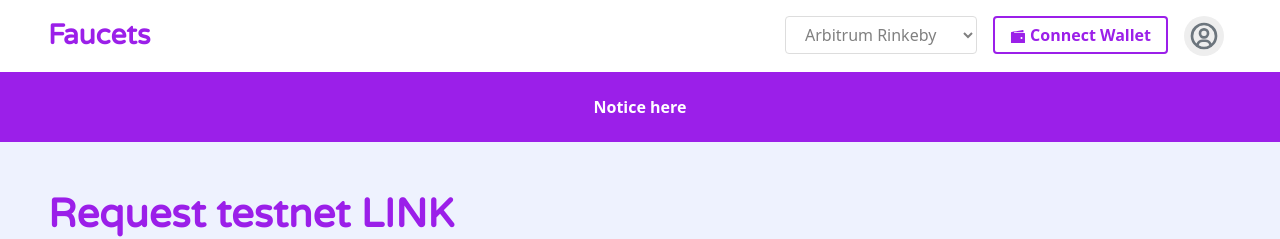
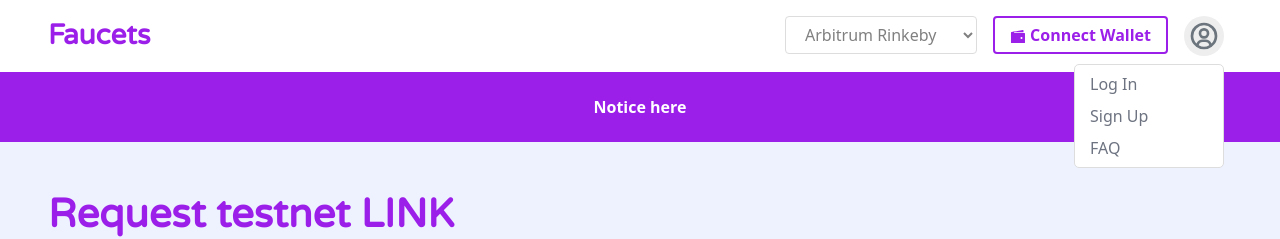
Before and after one commit to Abdullah-Sakib/Faucets, a React (Create React App) app: page / in a window 1280 px wide. Shown: the top 239 px of the page. Built offline with nearby package versions, Linux system fonts and the light colour scheme.

Commit message:
Added the custom profileDropdown manu

```diff
--- a/src/Pages/Home/Home.js
+++ b/src/Pages/Home/Home.js
@@ -2,6 +2,8 @@ import React from "react";
 import { AiFillWarning } from "react-icons/ai";
 import WalletForm from "../../components/WalletForm/WalletForm";
 import "./Home.css";
+
+
 
 const Home = () => {
   return (
--- a/src/Pages/SharedPages/Navbar/NavBar.css
+++ b/src/Pages/SharedPages/Navbar/NavBar.css
@@ -16,9 +16,17 @@
   margin: 8px;
 }
 
+
+
 .drop-down {
   padding: 6px 15px;
   border: 1px solid #ddd;
   color: gray;
   background-color: white;
+  content: none;
+  /* -webkit-appearance: none; */
 }
+
+#dropdown-basic::after {
+  content: none;
+}
--- a/src/Pages/SharedPages/Navbar/Navbar.js
+++ b/src/Pages/SharedPages/Navbar/Navbar.js
@@ -1,9 +1,28 @@
 import React from "react";
-import {  Nav, Navbar } from "react-bootstrap";
+import { Dropdown, Nav, Navbar } from "react-bootstrap";
 import { Link } from "react-router-dom";
 import { BiUserCircle } from "react-icons/bi";
 import { IoWalletSharp } from "react-icons/io5";
 import "./NavBar.css";
+import ProfileDropdown from "../../../components/ProfileDropdown/ProfileDropdown";
+
+const currencies = [
+  {
+    id: 1,
+    name: "BNB Chain Testnet",
+    logo: "https://cryptonodes.io/wp-content/uploads/2022/06/Binance-Icon-Logo.wine_.svg",
+  },
+  {
+    id: 2,
+    name: "BNB Chain Testnet",
+    logo: "https://cryptonodes.io/wp-content/uploads/2022/06/Binance-Icon-Logo.wine_.svg",
+  },
+  {
+    id: 3,
+    name: "BNB Chain Testnet",
+    logo: "https://cryptonodes.io/wp-content/uploads/2022/06/Binance-Icon-Logo.wine_.svg",
+  },
+];
 
 const NavBar = () => {
   return (
@@ -16,32 +35,50 @@ const NavBar = () => {
         variant="light"
       >
         <Link to="/" className=" text-decoration-none">
-          <h2 className="fs-3 custom-color fw-semibold custom-font mb-0">Faucets</h2>
+          <h2 className="fs-3 custom-color fw-semibold custom-font mb-0">
+            Faucets
+          </h2>
         </Link>
         <Navbar.Toggle aria-controls="responsive-navbar-nav" />
         <Navbar.Collapse id="responsive-navbar-nav">
           <Nav className="ms-auto">
             <Nav.Link>
-              <select
-                className="drop-down rounded-1"
-              >
-                <option>Arbitrum Rinkeby</option>
+              <select className="drop-down rounded-1">
+                <option> Arbitrum Rinkeby</option>
                 <option>Avalanche Fuji</option>
                 <option>BNB Chain Testnet</option>
               </select>
             </Nav.Link>
 
-            <Nav.Link >
+            <Nav.Link>
               <button
                 className="rounded-1 wallet-button fw-semibold"
                 variant="outline-secondary"
               >
-               <IoWalletSharp></IoWalletSharp>  Connect Wallet
+                <IoWalletSharp></IoWalletSharp> Connect Wallet
               </button>{" "}
             </Nav.Link>
-            <button className="profile-button ">
+
+            <button className="profile-button">
               <BiUserCircle className="fs-2  text-secondary"></BiUserCircle>
             </button>
+            <ProfileDropdown></ProfileDropdown>
+
+            {/* <Dropdown>
+              <Dropdown.Toggle
+                variant="light"
+                className="profile-button p-0 m-0 rounded-circle "
+                id="dropdown-basic"
+              >
+
+              </Dropdown.Toggle>
+
+              <Dropdown.Menu>
+                <Dropdown.Item to="/">Action</Dropdown.Item>
+                <Dropdown.Item href="#/action-2">Another action</Dropdown.Item>
+                <Dropdown.Item href="#/action-3">Something else</Dropdown.Item>
+              </Dropdown.Menu>
+            </Dropdown> */}
           </Nav>
         </Navbar.Collapse>
       </Navbar>
--- /dev/null
+++ b/src/components/ProfileDropdown/ProfileDropdown.css
@@ -0,0 +1,20 @@
+.dropdownProfile{
+  position:absolute;
+  top: 4rem;
+  right: 3.5rem;
+  width: 150px;
+  padding: 7px;
+  border-radius: 5px;
+  background-color: white;
+  border: 1px solid #ddd;
+}
+
+.dropdownProfile > li{
+  list-style-type: none;
+  color: #6d7380;
+  padding-left: 8px;
+}
+
+.dropdownProfile > li:hover{
+  background-color: #eef2fe;
+}
--- /dev/null
+++ b/src/components/ProfileDropdown/ProfileDropdown.js
@@ -0,0 +1,16 @@
+import React from 'react';
+import './ProfileDropdown.css'
+
+const ProfileDropdown = () => {
+  return (
+    <div>
+      <ul className='d-flex flex-column gap-2 dropdownProfile'>
+        <li>Log In</li>
+        <li>Sign Up</li>
+        <li>FAQ</li>
+      </ul>
+    </div>
+  );
+};
+
+export default ProfileDropdown;
```
